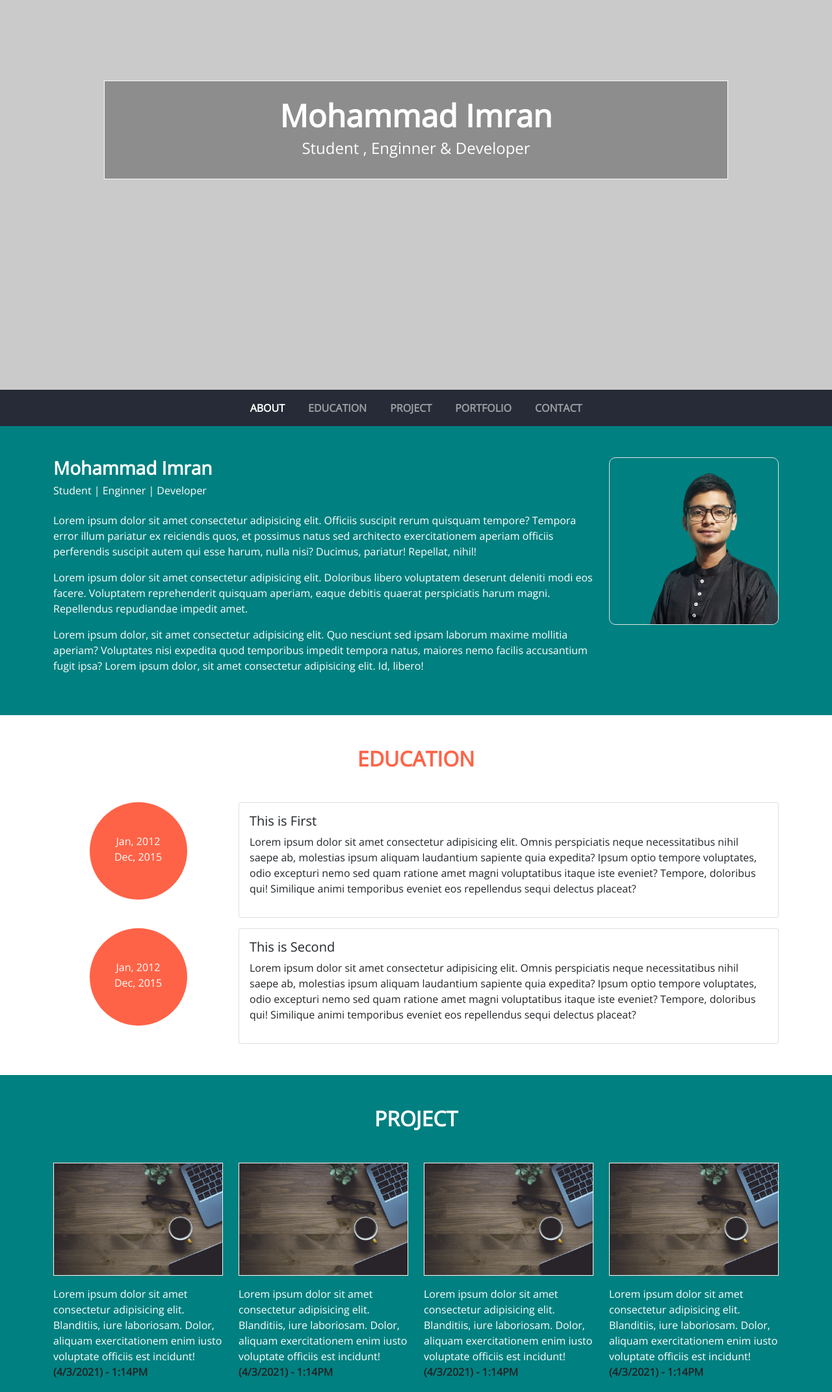
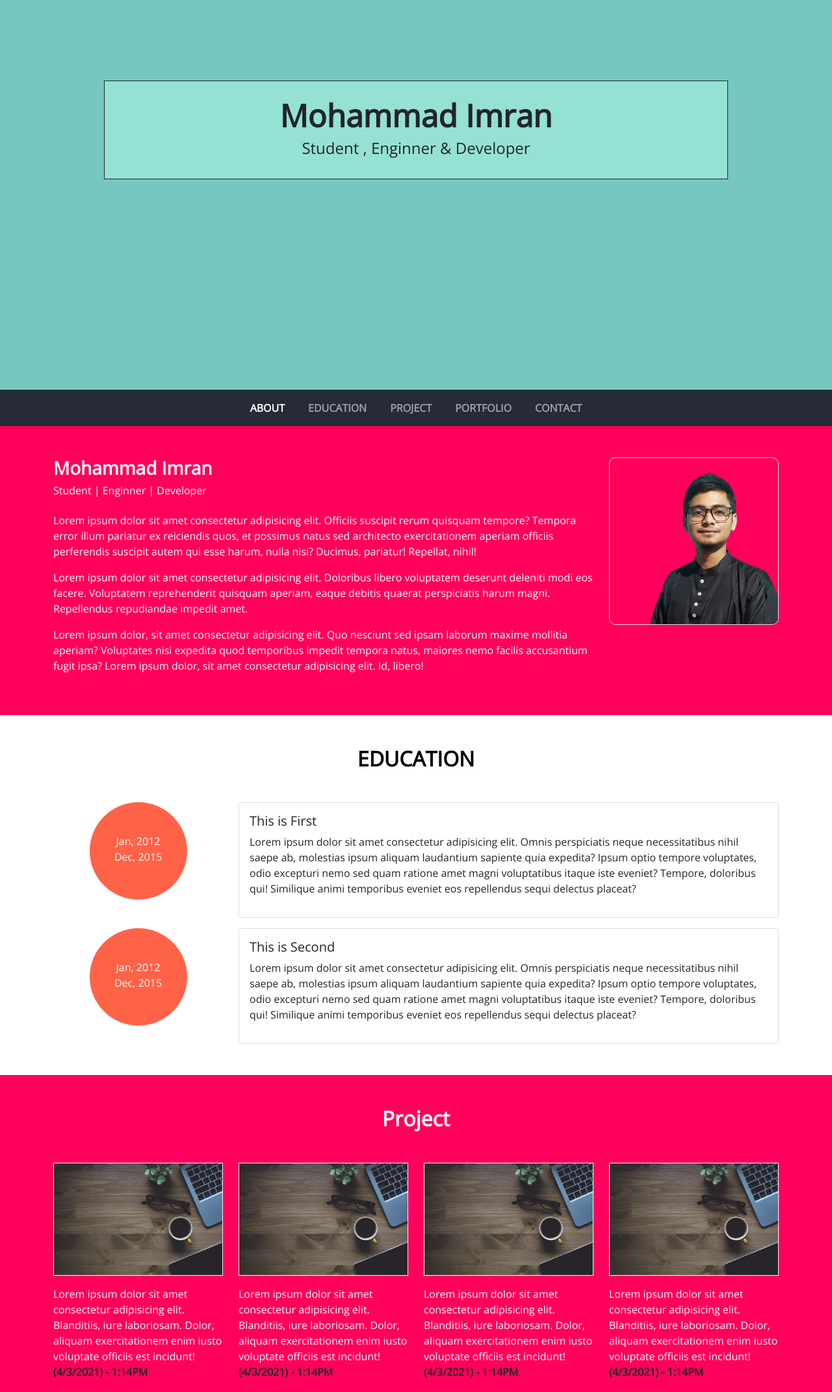
Before and after one commit to mohammad-imran-eng/bohubiri-project, a plain HTML site: page index.html in a window 1280 px wide. Shown: the part 200-2343 px from the top of the page at 65% size. Drawn offline with nearby package versions, Linux system fonts and the light colour scheme; a script that the page names is missing.

Commit message:
added some code

```diff
--- a/css/style.css
+++ b/css/style.css
@@ -5,17 +5,14 @@ body {
 
 img:hover {
     box-shadow: rgba(0, 0, 0, 0.35) 0px 5px 15px;
-    transform: translateY(-20px);
+    transform: translateY(-10px);
     transition: all .2s linear;
 }
-.tomato-color {
-    color: tomato;
+.black-color {
+    color: rgb(0, 0, 0);
     text-transform: uppercase;
 }
-.white-color {
-    color: white;
-    text-transform: uppercase;
-}
+
 .font-weight-bold {
     font-weight: bold;
 }
@@ -23,10 +20,10 @@ img:hover {
     font-weight: bolder;
 }
 .banner-container {
-    background: #CACACA;
+    background: #76c7bf;
 }
 .banner-column {
-    background: #8D8D8D;
+    background: #95e1d3;
 }
 .navbar-section {
     position: sticky;
@@ -53,12 +50,12 @@ nav a {
     border-radius: 10px;
 }
 .about-section {
-    background: teal;
+    background: #ff005c;
     color: white;
 }
 .education-section .card:hover {
     box-shadow: rgba(0, 0, 0, 0.35) 0px 5px 15px;
-    transform: translateY(-10px);
+    transform: translateY(-5px);
     transition: all .2s linear;
 }
 .circle {
@@ -71,7 +68,7 @@ nav a {
     margin: 0 auto;
 }
 .project-section {
-    background: teal;
+    background: #ff005c;
 }
 .contact-section  {
     background: #474D5D;
--- a/index.html
+++ b/index.html
@@ -27,7 +27,7 @@
 
   <section class="banner-container container-fluid">
     <div class="row vh-100">
-      <div class="col-md-9 banner-column m-auto text-center text-white p-4 border border-light">
+      <div class="col-md-9 banner-column m-auto text-center text-dark p-4 border border-dark">
         <h1 class="display-5 font-weight-bolder">Mohammad Imran</h1>
         <h4>Student , Enginner & Developer</h4>
       </div>
@@ -87,7 +87,7 @@
     <div class="container py-5">
       <div class="row">
         <div class="col">
-          <h2 class="text-center tomato-color font-weight-bolder mb-5">Education</h2>
+          <h2 class="text-center black-color font-weight-bolder mb-5">Education</h2>
         </div>
       </div>
       <div class="row mb-3">
@@ -137,7 +137,7 @@
     <div class="container py-5">
       <div class="row">
         <div class="col">
-          <h2 class="text-center white-color font-weight-bolder mb-5">Project</h2>
+          <h2 class="text-center text-white font-weight-bolder mb-5">Project</h2>
         </div>
       </div>
       <div class="row">
```
